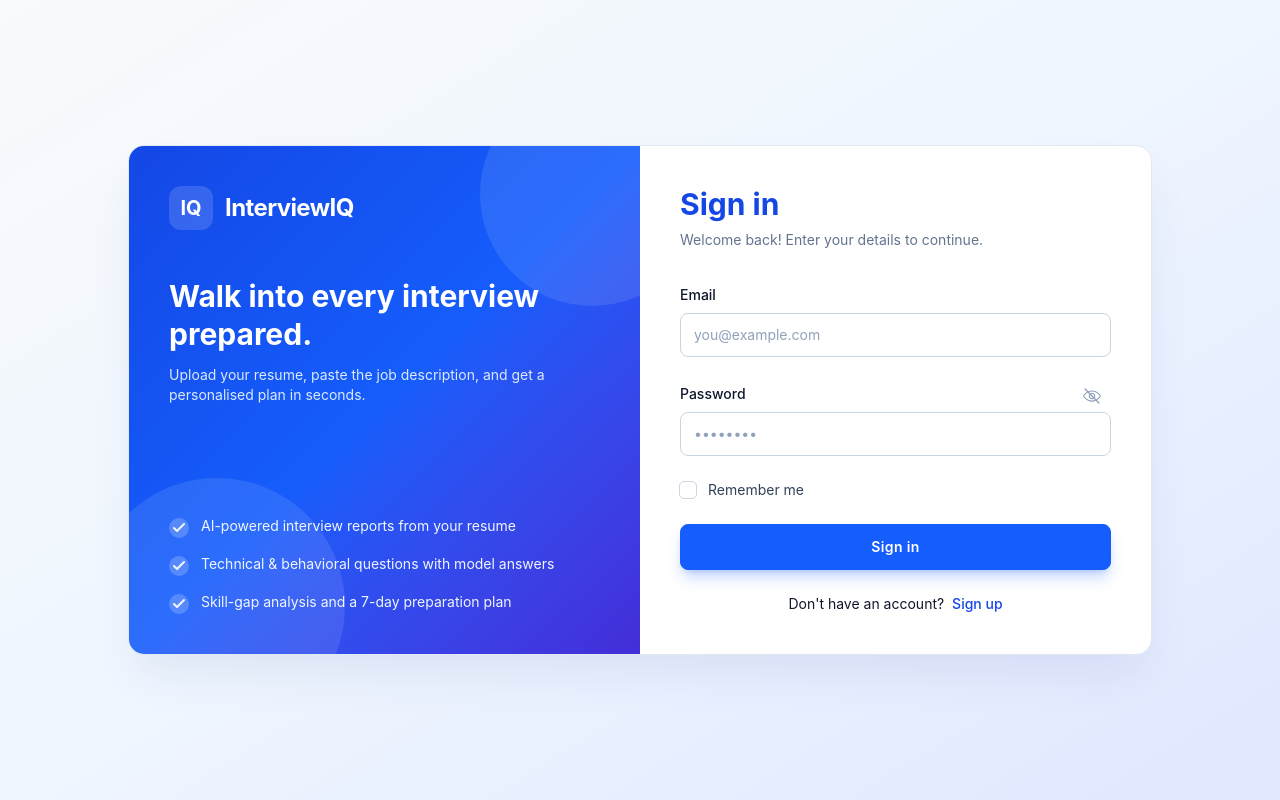
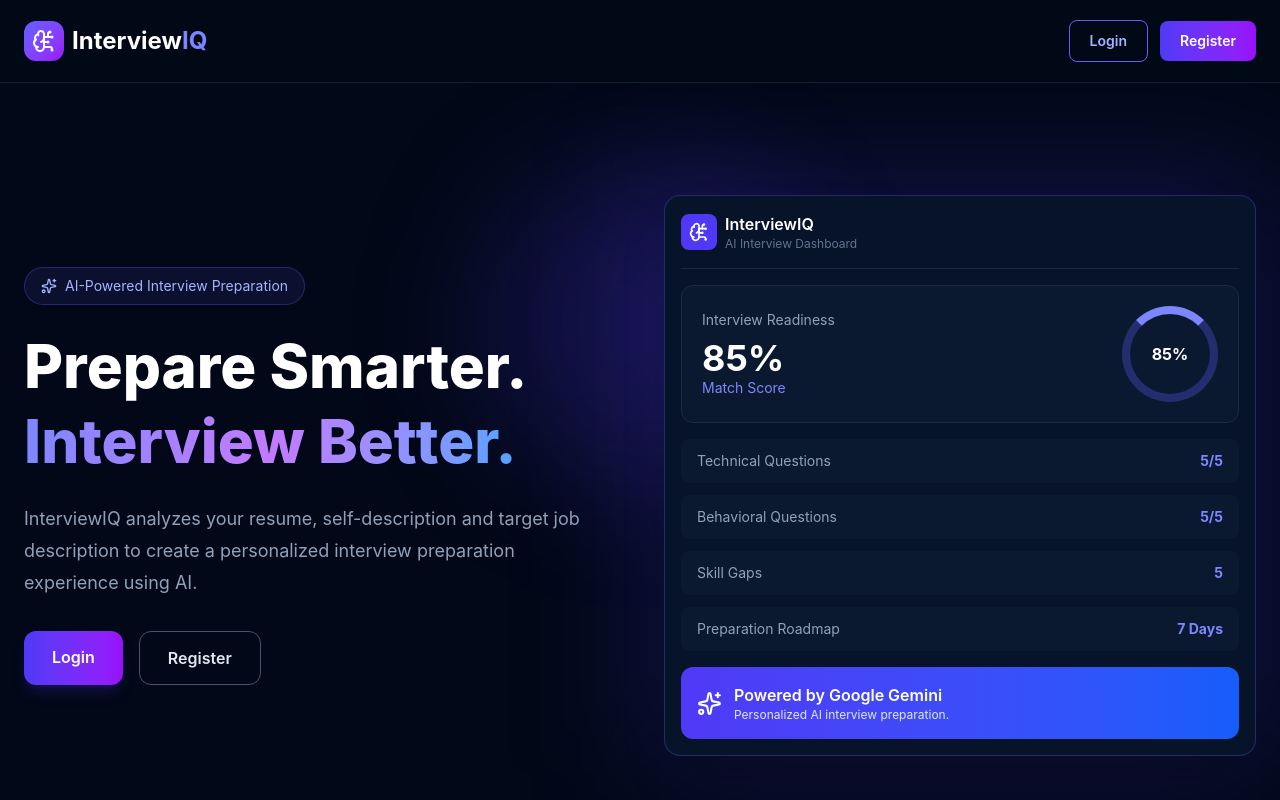
Before and after one commit to ujjwaltayal017-lang/InterviewIQ, a React (Vite) app in the folder frontend/: page / in a window 1280 px wide. Before the commit this address led to /login. Shown: the top 800 px of the page. Built offline with nearby package versions, Linux system fonts and the light colour scheme; no server answers.

Commit message:
Update App.jsx

```diff
--- a/frontend/src/App.jsx
+++ b/frontend/src/App.jsx
@@ -3,15 +3,18 @@ import { Route, Routes } from 'react-router-dom'
 import Register from "../src/features/auth/pages/Register"
 import Login from "../src/features/auth/pages/Login"
 import Protected from "../src/features/auth/components/Protected"
+import LandingPage from "../src/features/interview/pages/LandingPage"
 import Home from "../src/features/interview/pages/Home"
 import InterviewReport from "../src/features/interview/pages/InterviewReport"
 
 const App = () => {
   return (
     <Routes>
-      <Route path='/' element={<Protected> <Home/> </Protected>} />
+      <Route path='/' element={<LandingPage />} />
       <Route path='/register' element={<Register />} />
       <Route path='/login' element={<Login />} />
+
+      <Route path='/interview' element={<Protected> <Home/> </Protected>} />
       <Route path="/interview/:interviewId" element={<Protected> <InterviewReport/> </Protected>} />
     </Routes>
   )
```
